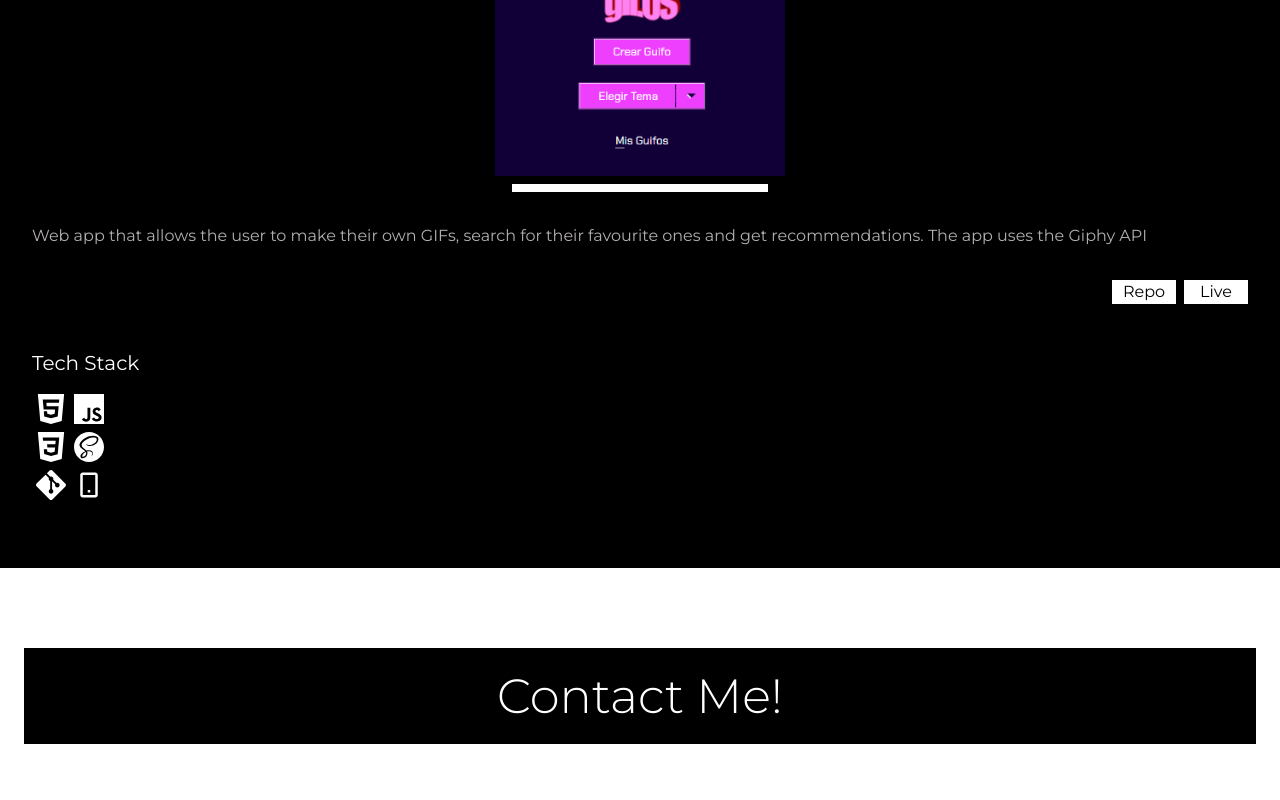
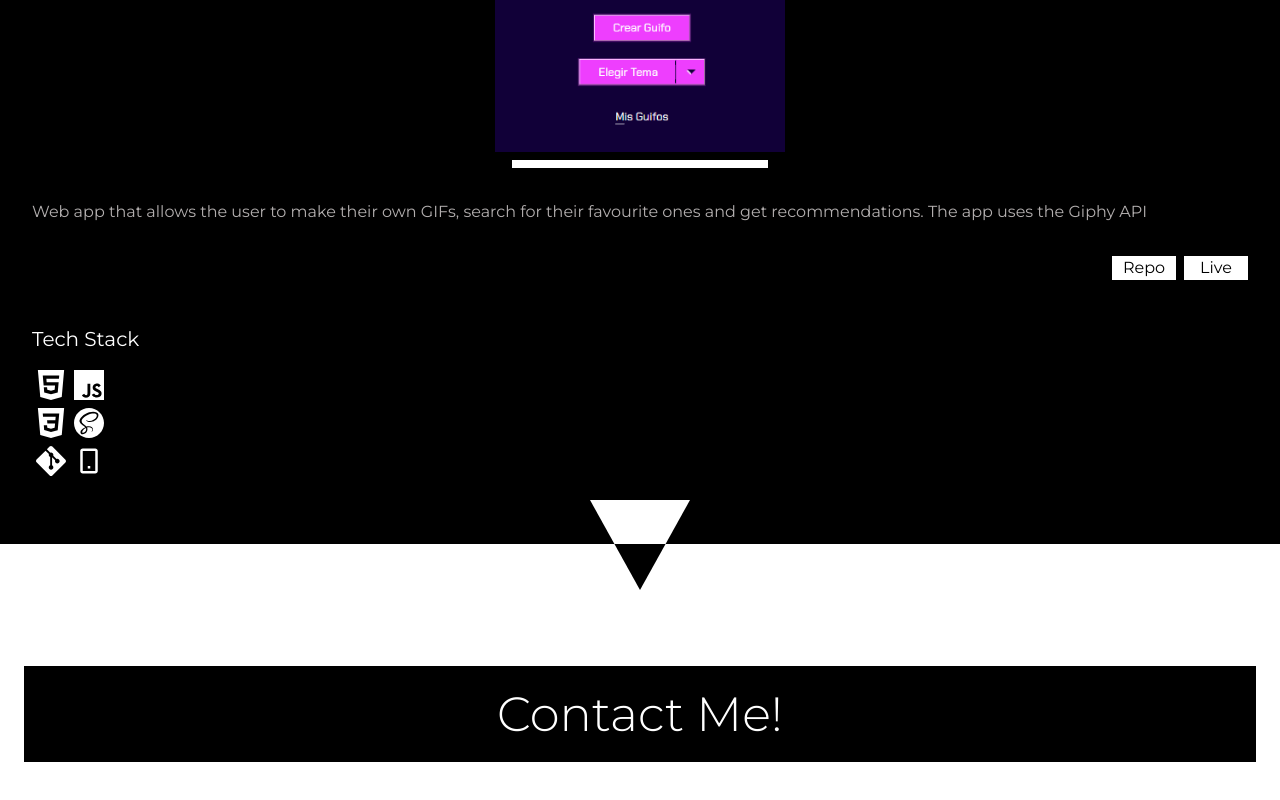
Before and after one commit to raulandreroman/new-portfolio, a React (Create React App) app: page / in a window 1280 px wide. Shown: the part 1769-2569 px from the top of the page. Built offline with nearby package versions, Linux system fonts and the light colour scheme.

Commit message:
:boom: feat: Adds triangle shape on both themes

```diff
--- a/src/components/About/index.js
+++ b/src/components/About/index.js
@@ -1,10 +1,11 @@
 import React from 'react';
 import Paragraph from '../Paragraph';
 import paragraphs from '../../data/aboutContent.json'
+import { ThemeContext } from '../../utilities/ThemeContext';
 
 export default function About(props) {
 
-  const { theme } = props;
+const { theme } = React.useContext(ThemeContext);
 
   return (
     <section className="flex-col mx-8 my-4 mt-7">
--- a/src/components/CallToAction/index.js
+++ b/src/components/CallToAction/index.js
@@ -1,8 +1,11 @@
 import React from 'react';
 import NavBarTools from '../NavBarTools';
+import { ThemeContext } from '../../utilities/ThemeContext';
+
 
 export default function CallToAction(props) {
-  const { theme } = props;
+
+  const { theme } = React.useContext(ThemeContext);
   return (
     <header className={`mx-8 my-4 mb-8`}>
       <NavBarTools />
--- a/src/components/Contact/index.js
+++ b/src/components/Contact/index.js
@@ -1,11 +1,22 @@
 import React from 'react';
+import { ThemeContext } from '../../utilities/ThemeContext';
 
 export default function Contact(props) {
-  const { theme, handleClick } = props;
+  const { theme } = React.useContext(ThemeContext);
+  const { handleClick } = props;
   return (
     <div className="flex flex-col">
-      <button onClick={()=> handleClick('email')} className={`bg-${theme}-secondary my-20 mx-6 p-3`}>
-        <span className={`text-${theme}-bg text-5xl font-light`}>
+      <button
+        onClick={() => handleClick('email')}
+        className={`bg-${theme}-secondary my-8 mx-6 p-3`}
+      >
+        <span
+          className={
+            theme === 'light'
+              ? `text-light-bg text-5xl font-light`
+              : 'text-dark-bg text-5xl font-light'
+          }
+        >
           Contact Me!
         </span>
       </button>
--- /dev/null
+++ b/src/components/Triangle/index.js
@@ -0,0 +1,18 @@
+import React from 'react';
+import { ThemeContext } from '../../utilities/ThemeContext';
+
+export default function Triangle() {
+  const { theme } = React.useContext(ThemeContext);
+  return (
+    <>
+      {theme === 'dark' && (
+          <>
+        <div className=" w-48 h-1 relative z-10 m-auto bg-black"></div>
+        <div className=" w-48 h-1 relative z-10 m-auto top-2 bg-black"></div>
+        <div className=" w-48 h-1 relative z-10 m-auto top-4 bg-black"></div>
+        </>
+      )}
+      <div className="w-0 h-0 triangle m-auto relative bottom-10 blend-difference"></div>
+    </>
+  );
+}
--- a/src/pages/Home/index.js
+++ b/src/pages/Home/index.js
@@ -5,7 +5,8 @@ import { ThemeContext } from '../../utilities/ThemeContext';
 import CallToAction from '../../components/CallToAction';
 import About from '../../components/About';
 import ProjectsSection from '../../components/ProjectsSection'
-import Contact from '../../components/Contact'
+import Contact from '../../components/Contact';
+import Triangle from '../../components/Triangle'
 
 export default function Home() {
   const { theme } = React.useContext(ThemeContext);
@@ -28,11 +29,12 @@ export default function Home() {
               : `bg-dark-bg duration-300`,
         }}
       />
-      ;
-      <CallToAction theme={theme} />
-      <About theme={theme} />
-      <ProjectsSection theme={theme} handleClick={handleClick} />
-      <Contact theme={theme} handleClick={handleClick}/>
+      <CallToAction />
+      <About />
+      <ProjectsSection handleClick={handleClick} />
+      <Triangle />
+      <Contact handleClick={handleClick}/>
+
     </>
-  );
+  )
 }
--- a/src/styles/tailwind.css
+++ b/src/styles/tailwind.css
@@ -26,6 +26,11 @@ h4{
 .blend-difference{
   mix-blend-mode: difference
 }
+.triangle{
+  border-left: 50px solid transparent;
+  border-right: 50px solid transparent;
+  border-top: 90px solid white;
+}
 @tailwind components;
 
 @tailwind utilities;
```
Also changed, not shown: src/styles/main.css.
